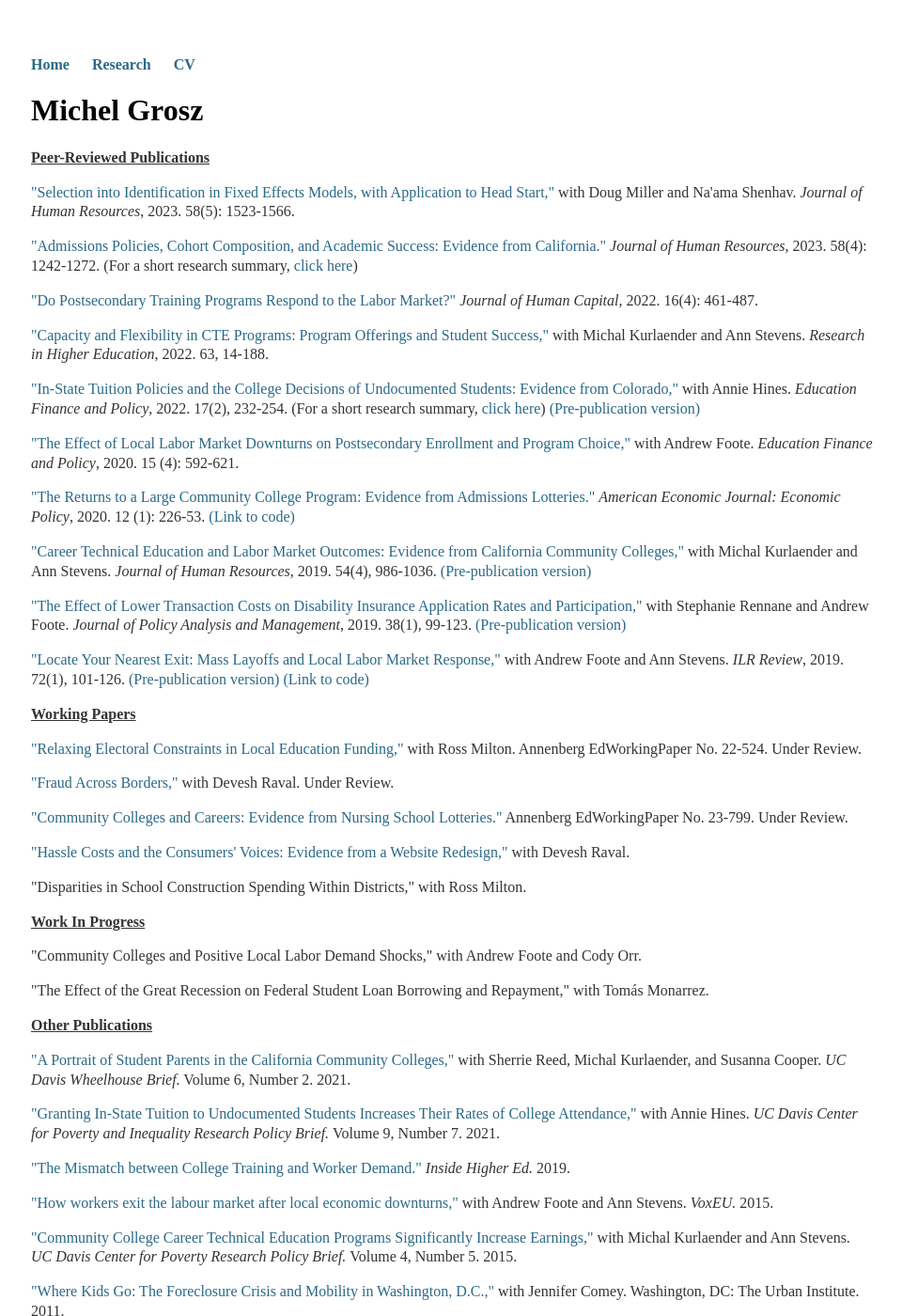
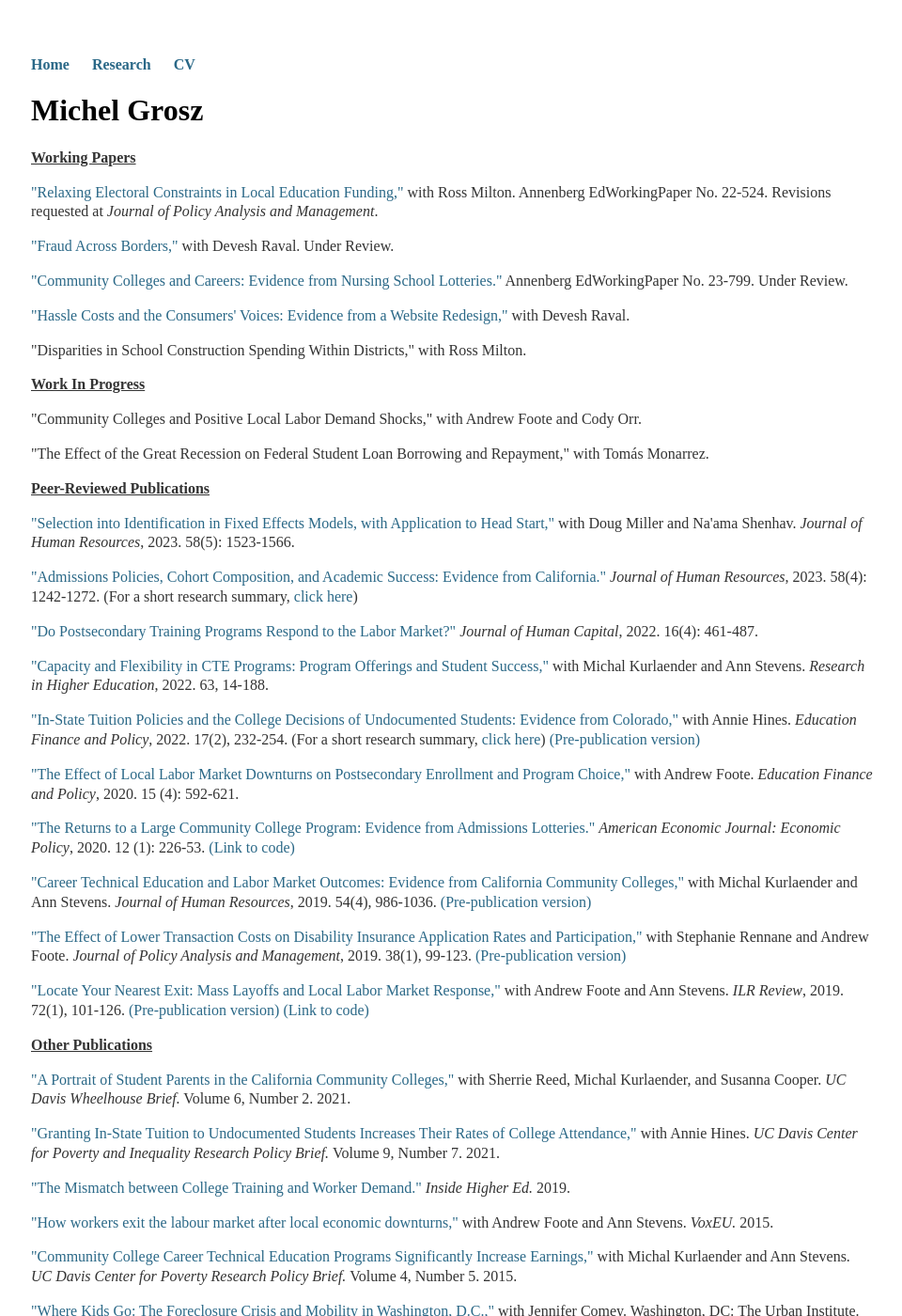
Before and after one commit to mzgrosz/mzgrosz.github.io, a Jekyll site: the page built from research/index.html, in a window 1280 px wide and 1400 px high. Shown: the whole window at 94% size, without its empty margins (159-1119 px from the left). Built offline with Jekyll 4.4.1, drawn with Linux system fonts in a browser that asks for light colours; part of the change alters nothing that is shown.

Commit message:
Update index.html

```diff
--- a/research/index.html
+++ b/research/index.html
@@ -6,6 +6,26 @@ title: Michel Grosz
 	<h1>Michel Grosz</h1>
 </div><!-- /.blurb -->
 
+
+
+<p><b><u>Working Papers</u></b></p>
+
+<p><a href="https://edworkingpapers.com/ai22-524">&quot;Relaxing Electoral Constraints in Local Education Funding,&quot;</a> with Ross Milton. Annenberg EdWorkingPaper No. 22-524. Revisions requested at <em> Journal of Policy Analysis and Management</em>.</p>
+
+<p><a href="https://papers.ssrn.com/sol3/papers.cfm?abstract_id=4076428">&quot;Fraud Across Borders,&quot;</a> with Devesh Raval. Under Review.</p>
+
+<p><a href="https://edworkingpapers.com/ai23-799">&quot;Community Colleges and Careers: Evidence from Nursing School Lotteries.&quot;</a> Annenberg EdWorkingPaper No. 23-799. Under Review. </p>
+
+<p><a href="https://mzgrosz.github.io/research/gr_website_draft_230411.pdf">&quot;Hassle Costs and the Consumers' Voices: Evidence from a Website Redesign,&quot;</a> with Devesh Raval.</p>
+
+<p>&quot;Disparities in School Construction Spending Within Districts,&quot; with Ross Milton.</p>
+
+
+<p><b><u>Work In Progress</u></b></p>
+
+<p>&quot;Community Colleges and Positive Local Labor Demand Shocks,&quot; with Andrew Foote and Cody Orr.</p>
+
+<p>&quot;The Effect of the Great Recession on Federal Student Loan Borrowing and Repayment,&quot; with Tomás Monarrez.</p>
 
 
 <p><b><u>Peer-Reviewed Publications</u></b></p>
@@ -64,25 +84,6 @@ title: Michel Grosz
 	</p>
 
 
-<p><b><u>Working Papers</u></b></p>
-
-<p><a href="https://edworkingpapers.com/ai22-524">&quot;Relaxing Electoral Constraints in Local Education Funding,&quot;</a> with Ross Milton. Annenberg EdWorkingPaper No. 22-524. Under Review.</p>
-
-<p><a href="https://papers.ssrn.com/sol3/papers.cfm?abstract_id=4076428">&quot;Fraud Across Borders,&quot;</a> with Devesh Raval. Under Review.</p>
-
-<p><a href="https://edworkingpapers.com/ai23-799">&quot;Community Colleges and Careers: Evidence from Nursing School Lotteries.&quot;</a> Annenberg EdWorkingPaper No. 23-799. Under Review. </p>
-
-<p><a href="https://mzgrosz.github.io/research/gr_website_draft_230411.pdf">&quot;Hassle Costs and the Consumers' Voices: Evidence from a Website Redesign,&quot;</a> with Devesh Raval.</p>
-
-<p>&quot;Disparities in School Construction Spending Within Districts,&quot; with Ross Milton.</p>
-
-
-<p><b><u>Work In Progress</u></b></p>
-
-<p>&quot;Community Colleges and Positive Local Labor Demand Shocks,&quot; with Andrew Foote and Cody Orr.</p>
-
-<p>&quot;The Effect of the Great Recession on Federal Student Loan Borrowing and Repayment,&quot; with Tomás Monarrez.</p>
-
 
 <p><b><u>Other Publications</u></b></p>
 <p><a href=” https://education.ucdavis.edu/sites/main/files/wheelhouse_research_brief_vol_6_no_2_v2.pdf”>&quot;A Portrait of Student Parents in the California Community Colleges,&quot;</a> with Sherrie Reed, Michal Kurlaender, and Susanna Cooper. <em> UC Davis Wheelhouse Brief.</em> Volume 6, Number 2. 2021.<br></p>
```
